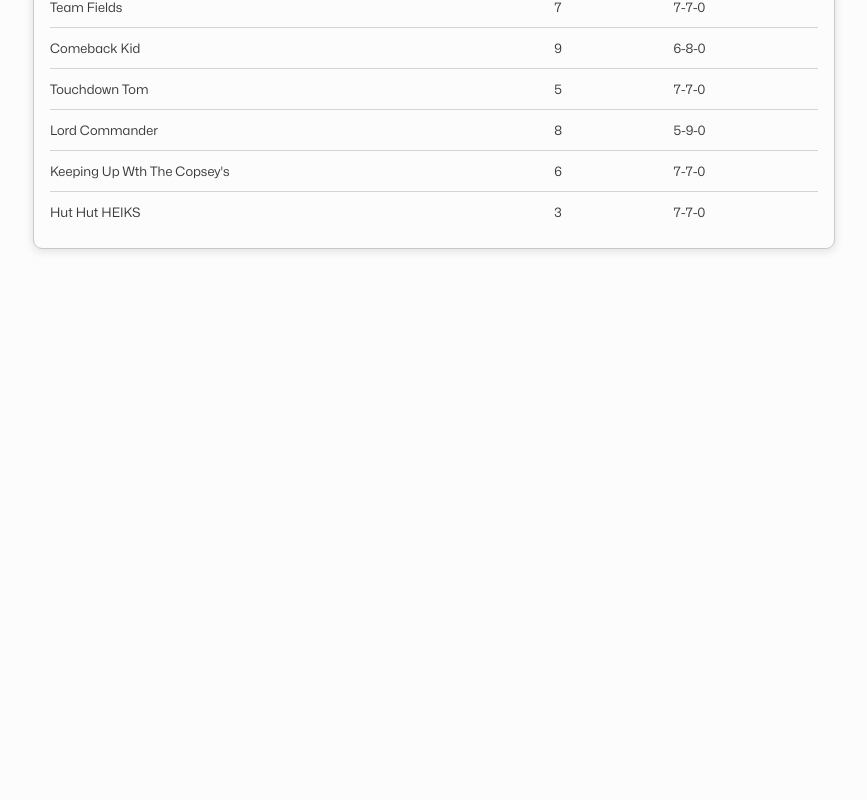
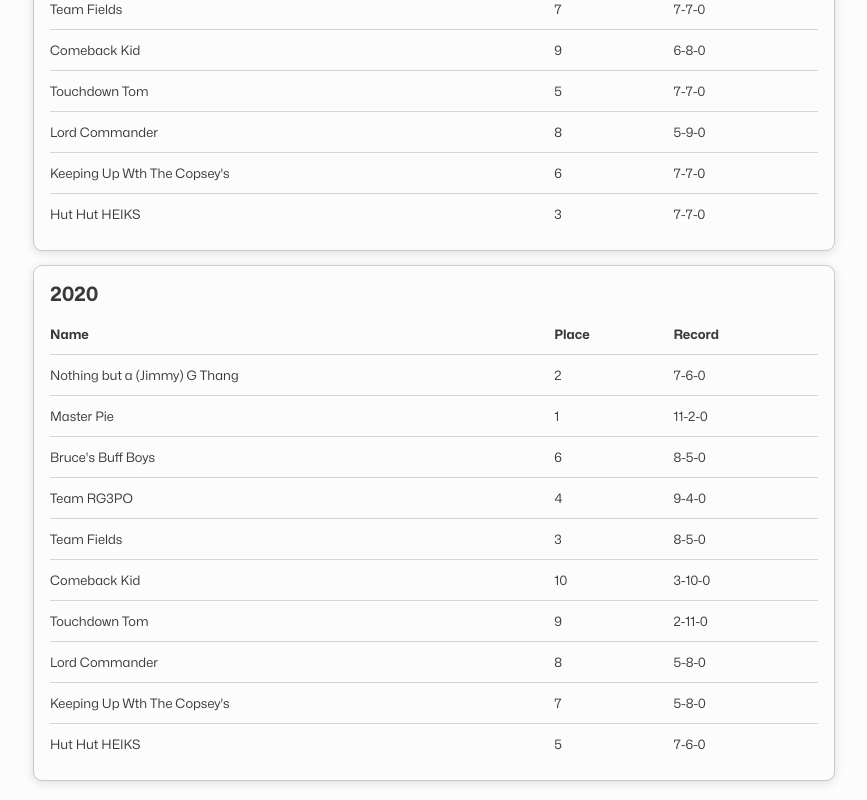
Before and after one commit to jordanwilliams/fantasy-football, a Next.js app: page /seasons in a window 1280 px wide. Shown: the part 1966-2766 px from the top of the page, without its empty margins (206-1073 px from the left). Before the commit the page ends 2234 px from the top, so only its background shows below. Built offline with nearby package versions, Linux system fonts and the light colour scheme.

Commit message:
Add stats for 2020

```diff
--- a/data/seasons.ts
+++ b/data/seasons.ts
@@ -8,7 +8,7 @@ export type WinLossTie = {
 
 export type SeasonPlace = 1 | 2 | 3 | 4 | 5 | 6 | 7 | 8 | 9 | 10;
 
-export const seasons = ['2023', '2022', '2021'] as const;
+export const seasons = ['2023', '2022', '2021', '2020'] as const;
 
 export type Season = (typeof seasons)[number];
 
@@ -268,6 +268,88 @@ export const seasonsData: SeasonsData = {
 			},
 		},
 	},
+	'2020': {
+		'aaron-mack': {
+			place: 2,
+			record: {
+				wins: 7,
+				losses: 6,
+				ties: 0,
+			},
+		},
+		'alex-piering': {
+			place: 1,
+			record: {
+				wins: 11,
+				losses: 2,
+				ties: 0,
+			},
+		},
+		'ben-johnson': {
+			place: 6,
+			record: {
+				wins: 8,
+				losses: 5,
+				ties: 0,
+			},
+		},
+		'chase-pritchett': {
+			place: 4,
+			record: {
+				wins: 9,
+				losses: 4,
+				ties: 0,
+			},
+		},
+		'cody-fields': {
+			place: 3,
+			record: {
+				wins: 8,
+				losses: 5,
+				ties: 0,
+			},
+		},
+		'collin-barrett': {
+			place: 10,
+			record: {
+				wins: 3,
+				losses: 10,
+				ties: 0,
+			},
+		},
+		'dan-eckman': {
+			place: 9,
+			record: {
+				wins: 2,
+				losses: 11,
+				ties: 0,
+			},
+		},
+		'jordan-williams': {
+			place: 8,
+			record: {
+				wins: 5,
+				losses: 8,
+				ties: 0,
+			},
+		},
+		'kenny-copsey': {
+			place: 7,
+			record: {
+				wins: 5,
+				losses: 8,
+				ties: 0,
+			},
+		},
+		'max-houston': {
+			place: 5,
+			record: {
+				wins: 7,
+				losses: 6,
+				ties: 0,
+			},
+		},
+	},
 };
 
 type AggregateSeasonsData = {
```
